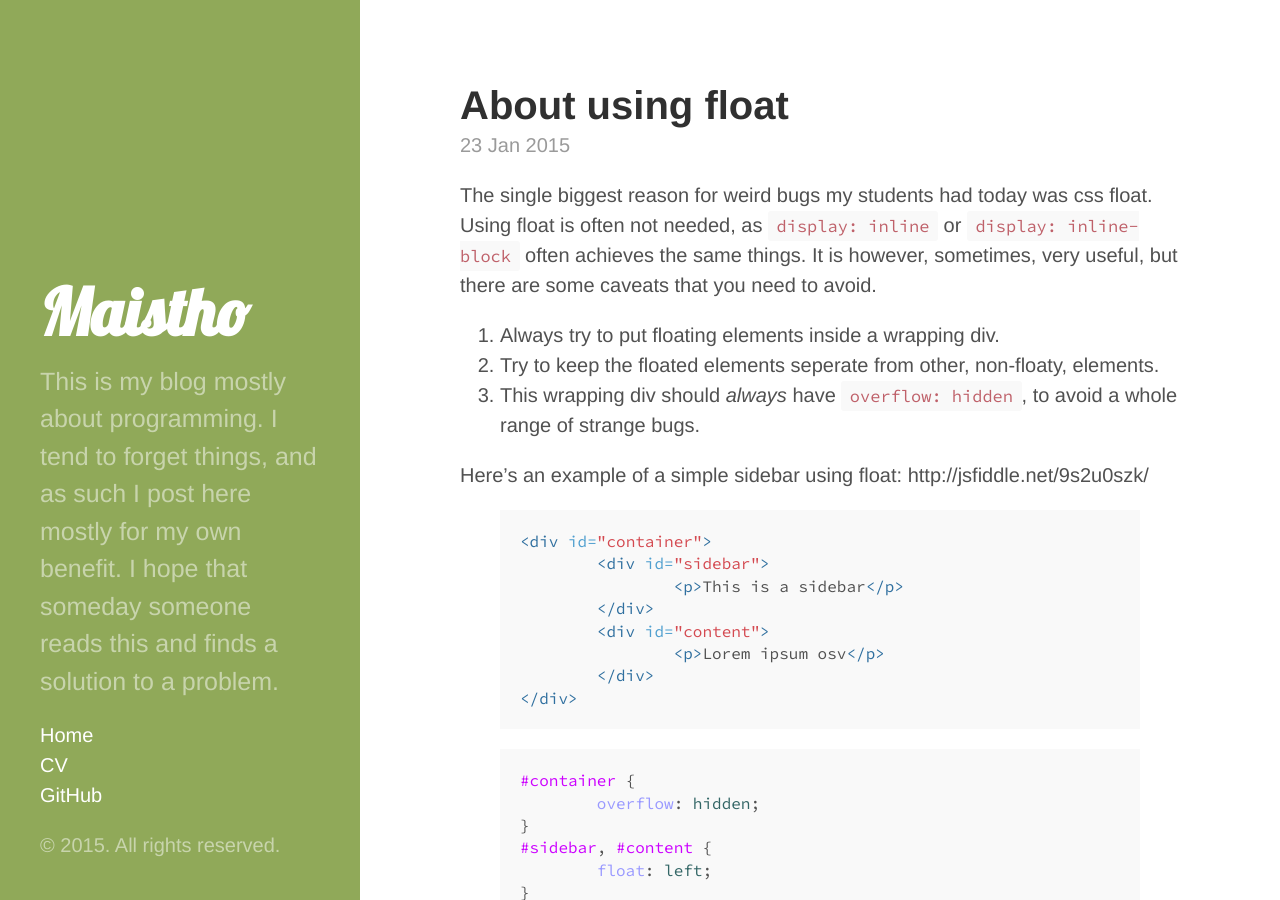
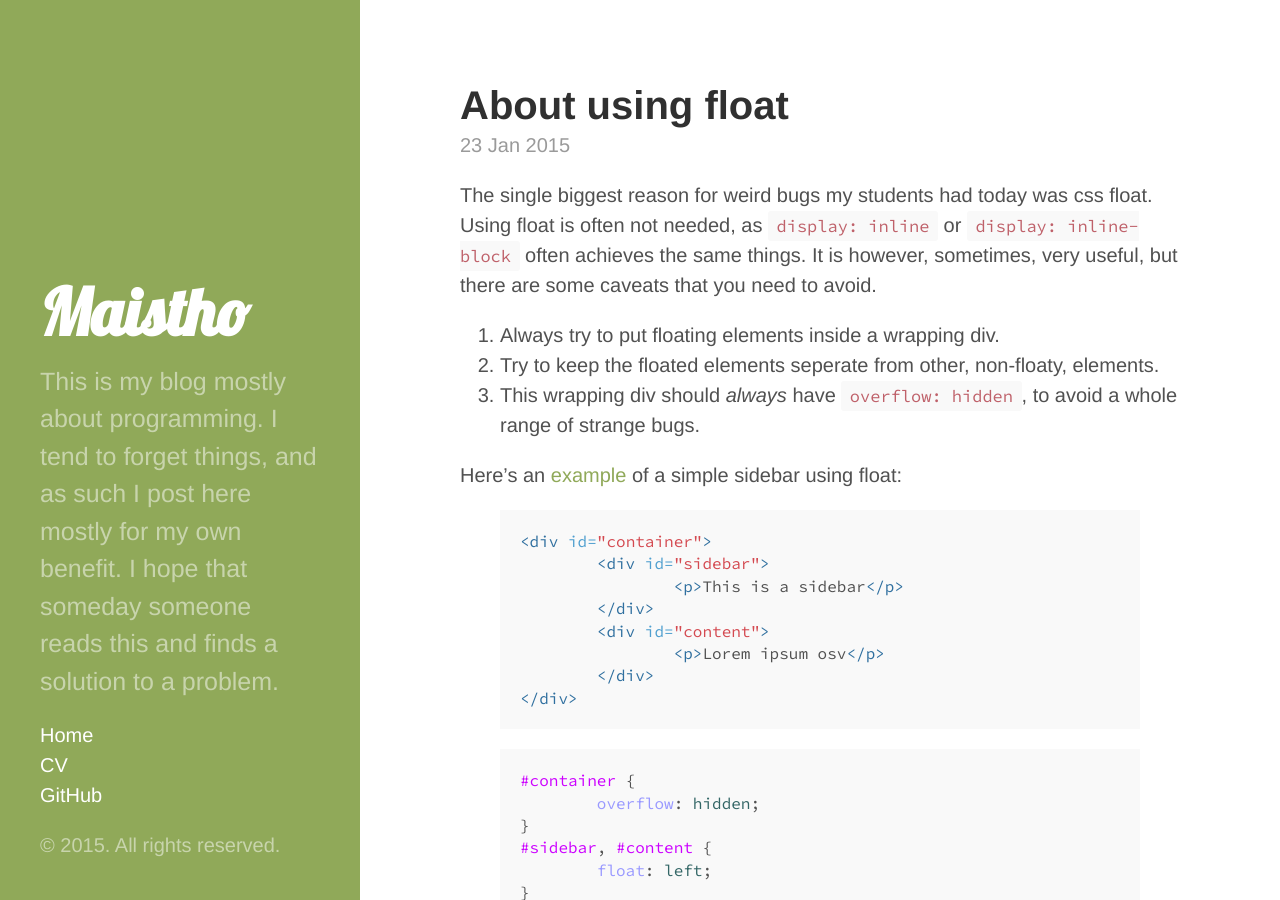
Before and after one commit to Maistho/maistho.github.io, a Jekyll site: the page built from _posts/2015-01-23-about-using-float.md, in a window 1280 px wide and 900 px high. Built offline with Jekyll 4.4.1, drawn with Linux system fonts in a browser that asks for light colours; nearby versions of some CDN libraries; Markdown is read by kramdown in place of the engine named in the settings.

Commit message:
fix link

```diff
--- a/_posts/2015-01-23-about-using-float.md
+++ b/_posts/2015-01-23-about-using-float.md
@@ -13,8 +13,7 @@ The single biggest reason for weird bugs my students had today was css float. Us
 3. This wrapping div should _always_ have `overflow: hidden`, to avoid a whole range of strange bugs.
 
 
-Here's an example of a simple sidebar using float:
-http://jsfiddle.net/9s2u0szk/
+Here's an [example](http://jsfiddle.net/9s2u0szk/) of a simple sidebar using float:
 
 {% highlight html %}
 <div id="container">
```
